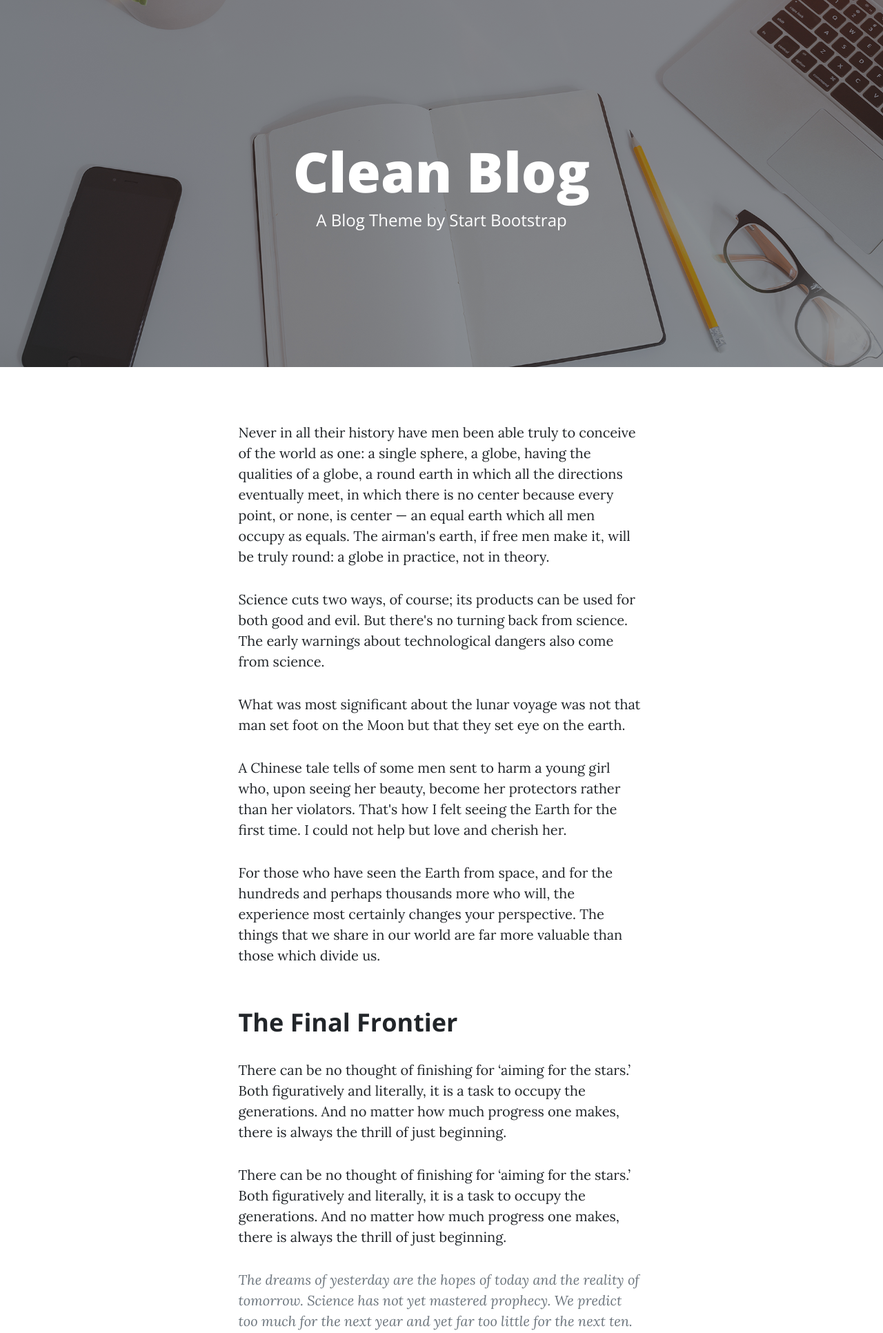
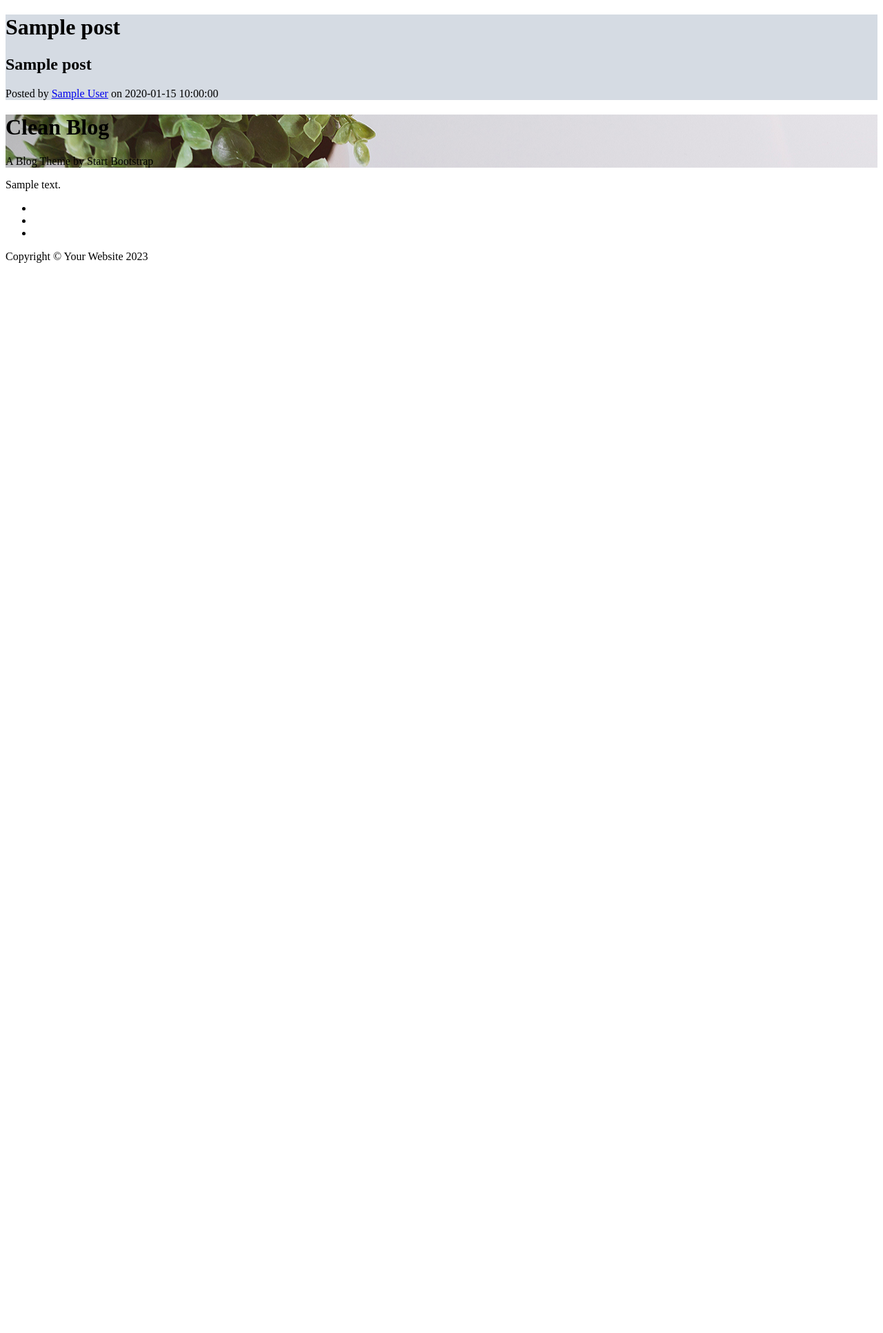
Before and after one commit to evgenievp/basic_flask_app, a Flask app: template templates/post.html in a window 1280 px wide. Shown: the top 1932 px of the page at 69% size. After the commit the page ends 381 px from the top, so only its background shows below. Run offline with Flask 3, Linux system fonts and the light colour scheme; the template is opened without the code that fills it: most values are stand-ins (such as "Sample title", 1, 10 or a date in 2020); grey boxes marked "Sample" are stand-in pictures; some libraries are stand-ins or nearby versions.

Commit message:
Templates work.

```diff
--- a/templates/post.html
+++ b/templates/post.html
@@ -1,69 +1,34 @@
 <!DOCTYPE html>
 <html lang="en">
-{% include 'head.html' %}
+<header class="masthead" style="background-image: url('{{ post.image_url }}')">
+    <div class="container position-relative px-4 px-lg-5">
+        <div class="row gx-4 gx-lg-5 justify-content-center">
+            <div class="col-md-10 col-lg-8 col-xl-7">
+                <div class="post-heading">
+                    <h1>{{ post.title }}</h1>
+                    <h2 class="subheading">{{ post.subtitle }}</h2>
+                    <span class="meta">Posted by
+                        <a href="#">{{ post.author }}</a>
+                        on {{ post.date }}
+                    </span>
+                </div>
+            </div>
+        </div>
+    </div>
+</header>
 <body>
 {% include 'header.html' %}
 <article class="mb-4">
     <div class="container px-4 px-lg-5">
         <div class="row gx-4 gx-lg-5 justify-content-center">
             <div class="col-md-10 col-lg-8 col-xl-7">
-                <p>Never in all their history have men been able truly to conceive of the world as one: a single sphere,
-                    a globe, having the qualities of a globe, a round earth in which all the directions eventually meet,
-                    in which there is no center because every point, or none, is center — an equal earth which all men
-                    occupy as equals. The airman's earth, if free men make it, will be truly round: a globe in practice,
-                    not in theory.</p>
-                <p>Science cuts two ways, of course; its products can be used for both good and evil. But there's no
-                    turning back from science. The early warnings about technological dangers also come from
-                    science.</p>
-                <p>What was most significant about the lunar voyage was not that man set foot on the Moon but that they
-                    set eye on the earth.</p>
-                <p>A Chinese tale tells of some men sent to harm a young girl who, upon seeing her beauty, become her
-                    protectors rather than her violators. That's how I felt seeing the Earth for the first time. I could
-                    not help but love and cherish her.</p>
-                <p>For those who have seen the Earth from space, and for the hundreds and perhaps thousands more who
-                    will, the experience most certainly changes your perspective. The things that we share in our world
-                    are far more valuable than those which divide us.</p>
-                <h2 class="section-heading">The Final Frontier</h2>
-                <p>There can be no thought of finishing for ‘aiming for the stars.’ Both figuratively and literally, it
-                    is a task to occupy the generations. And no matter how much progress one makes, there is always the
-                    thrill of just beginning.</p>
-                <p>There can be no thought of finishing for ‘aiming for the stars.’ Both figuratively and literally, it
-                    is a task to occupy the generations. And no matter how much progress one makes, there is always the
-                    thrill of just beginning.</p>
-                <blockquote class="blockquote">The dreams of yesterday are the hopes of today and the reality of
-                    tomorrow. Science has not yet mastered prophecy. We predict too much for the next year and yet far
-                    too little for the next ten.
-                </blockquote>
-                <p>Spaceflights cannot be stopped. This is not the work of any one man or even a group of men. It is a
-                    historical process which mankind is carrying out in accordance with the natural laws of human
-                    development.</p>
-                <h2 class="section-heading">Reaching for the Stars</h2>
-                <p>As we got further and further away, it [the Earth] diminished in size. Finally it shrank to the size
-                    of a marble, the most beautiful you can imagine. That beautiful, warm, living object looked so
-                    fragile, so delicate, that if you touched it with a finger it would crumble and fall apart. Seeing
-                    this has to change a man.</p>
-                <a href="#!"><img class="img-fluid" src="assets/img/post-sample-image.jpg" alt="..."/></a>
-                <span class="caption text-muted">To go places and do things that have never been done before – that’s what living is all about.</span>
-                <p>Space, the final frontier. These are the voyages of the Starship Enterprise. Its five-year mission:
-                    to explore strange new worlds, to seek out new life and new civilizations, to boldly go where no man
-                    has gone before.</p>
-                <p>As I stand out here in the wonders of the unknown at Hadley, I sort of realize there’s a fundamental
-                    truth to our nature, Man must explore, and this is exploration at its greatest.</p>
-                <p>
-                    Placeholder text by
-                    <a href="http://spaceipsum.com/">Space Ipsum</a>
-                    &middot; Images by
-                    <a href="https://www.flickr.com/photos/nasacommons/">NASA on The Commons</a>
-                </p>
+                <p>{{ post.body }}
             </div>
         </div>
     </div>
 </article>
-<!-- Footer-->
 {% include 'footer.html' %}
-<!-- Bootstrap core JS-->
 <script src="https://cdn.jsdelivr.net/npm/bootstrap@5.2.3/dist/js/bootstrap.bundle.min.js"></script>
-<!-- Core theme JS-->
 <script src="{{ url_for('static', filename='js/scripts.js') }}"></script>
 </body>
 </html>
```
Also changed, not shown: templates/index.html (+14 -9 lines).
